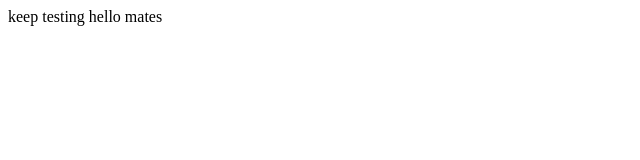
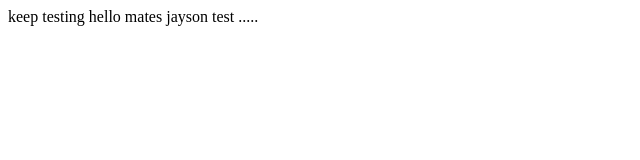
Before and after one commit to kerbean/UWA-Project1, a plain HTML site: page index.html in a window 1280 px wide. Shown: the full height of the page, 0-640 px from the left. Drawn offline with Linux system fonts and the light colour scheme.

Commit message:
jayson added something

```diff
--- a/index.html
+++ b/index.html
@@ -11,6 +11,8 @@
 keep testing
 hello mates
 
+jayson test .....
+
 <body>
 
 </body>
```
